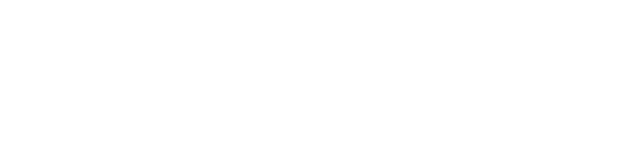
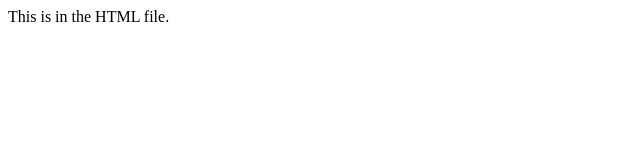
Before and after one commit to BirchardEricAvery/HomeWork, a plain HTML site: page associatingJs2/associatingJs.html in a window 1280 px wide. Shown: the whole page, without its empty margins (0-640 px from the left). Drawn offline with Linux system fonts and the light colour scheme.

Commit message:
HTML comment

```diff
--- a/associatingJs2/associatingJs.html
+++ b/associatingJs2/associatingJs.html
@@ -7,8 +7,9 @@
     </title>
 </head>
 <body>
-
-<script src="js/script.js"></script>
+<!-- write a note -->
+    This is in the HTML file.
+        <script src="js/script.js"></script>
 
 </body>
 </html>
```
